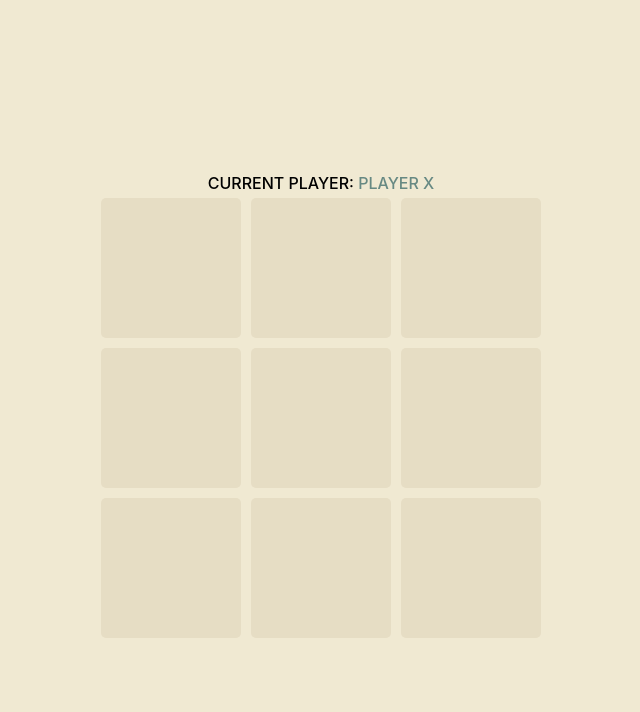
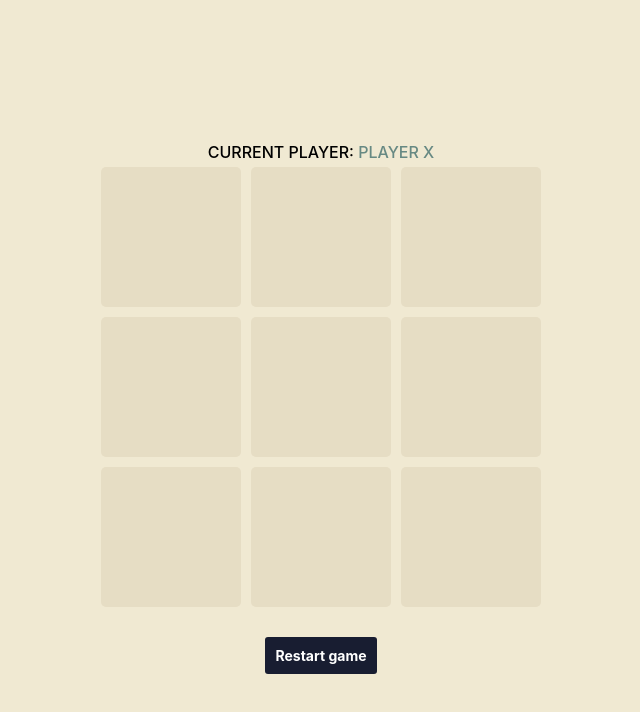
Before and after one commit to pedropauloo/react-projects, a React (Vite) app in the folder tic-tac-toe/: page / in a window 1280 px wide. Shown: the top 712 px of the page, without its empty margins (319-959 px from the left). Built offline with nearby package versions, Linux system fonts and the light colour scheme.

Commit message:
added tie option

```diff
--- a/tic-tac-toe/src/components/TicTacToe.tsx
+++ b/tic-tac-toe/src/components/TicTacToe.tsx
@@ -37,7 +37,7 @@ const TicTacToe = () => {
       if (cells.every((cell) => cell === "X")) setWinner("X");
     });
 
-    if (board.every((cell) => cell !== "")) console.log("velha");
+    if (board.every((cell) => cell !== "")) setWinner("T");
   }
 
   function restartGame() {
@@ -71,8 +71,8 @@ const TicTacToe = () => {
           </div>
         ))}
       </main>
-      {winner && (
-        <footer className="footer">
+      <footer className="footer">
+        {(winner === "X" || winner === "O") && (
           <p>
             The{" "}
             <span className={`player ${winner.toLowerCase()}`}>
@@ -80,15 +80,14 @@ const TicTacToe = () => {
             </span>
             won the game!
           </p>
-          <button
-            className="restart-button"
-            type="button"
-            onClick={restartGame}
-          >
-            Restart game
-          </button>
-        </footer>
-      )}
+        )}
+
+        {winner === "T" && <p>No one won the game.</p>}
+
+        <button className="restart-button" type="button" onClick={restartGame}>
+          Restart game
+        </button>
+      </footer>
     </div>
   );
 };
```
